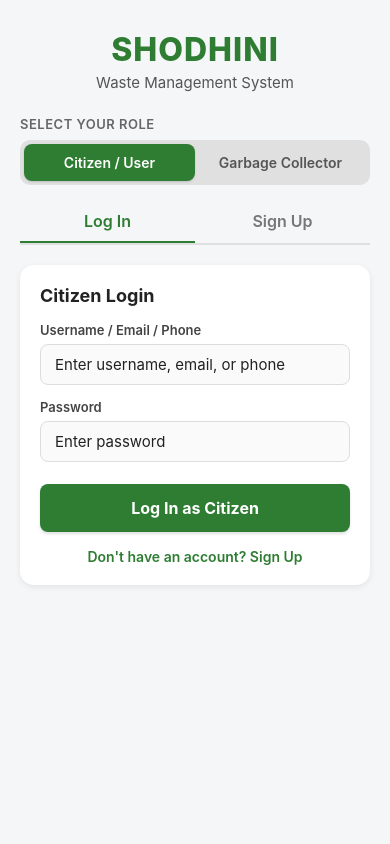
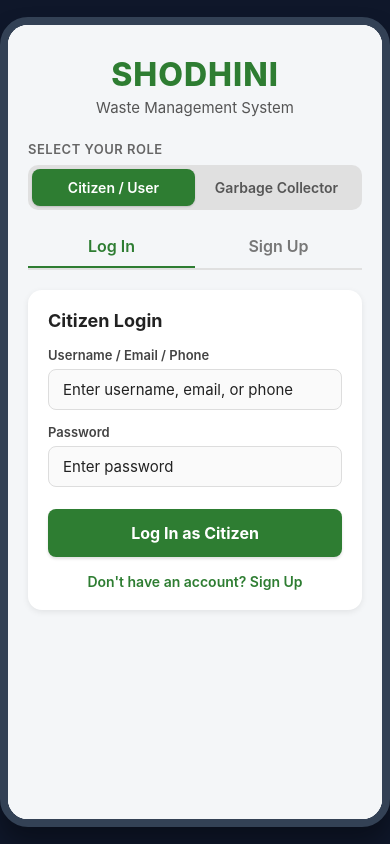
Before and after one commit to Aryan-Harmalkar/SHODHINI, a React Native app: screen / in a window 390 px wide. Built offline with nearby package versions, Linux system fonts and the light colour scheme.

Commit message:
improvements

```diff
--- a/App.js
+++ b/App.jsx
@@ -1,6 +1,13 @@
 import React, { useState, useEffect } from 'react';
 import { StatusBar } from 'expo-status-bar';
-import { SafeAreaView, StyleSheet, View, ActivityIndicator, Text } from 'react-native';
+import {
+  SafeAreaView,
+  StyleSheet,
+  View,
+  ActivityIndicator,
+  Text,
+  Platform,
+} from 'react-native';
 import HomeScreen from './screens/HomeScreen';
 import AuthScreen from './screens/AuthScreen';
 import { initDatabase, getCurrentUser, logoutUser } from './db/database';
@@ -42,7 +49,11 @@ export default function App() {
     );
   }
 
+  const isWeb = Platform.OS === 'web';
+
   return (
+    <View style={isWeb ? styles.webOuterCanvas : styles.nativeContainer}>
+      <View style={isWeb ? styles.mobileFrame : styles.nativeContainer}>
         <SafeAreaView style={styles.safeArea}>
           <StatusBar style="dark" />
           {currentUser ? (
@@ -51,10 +62,40 @@ export default function App() {
             <AuthScreen onAuthSuccess={handleAuthSuccess} />
           )}
         </SafeAreaView>
+      </View>
+    </View>
   );
 }
 
 const styles = StyleSheet.create({
+  nativeContainer: {
+    flex: 1,
+    backgroundColor: '#ffffff',
+  },
+  webOuterCanvas: {
+    flex: 1,
+    backgroundColor: '#0f172a', // Sleek dark backdrop for desktop browser preview
+    alignItems: 'center',
+    justifyContent: 'center',
+    minHeight: '100vh',
+    paddingVertical: 16,
+  },
+  mobileFrame: {
+    width: '100%',
+    maxWidth: 440, // Standard modern smartphone width (iPhone Pro Max / Galaxy S)
+    height: '96vh',
+    maxHeight: 900,
+    backgroundColor: '#ffffff',
+    borderRadius: 28,
+    overflow: 'hidden',
+    borderWidth: 8,
+    borderColor: '#334155', // Smartphone bezel mockup
+    shadowColor: '#000',
+    shadowOffset: { width: 0, height: 16 },
+    shadowOpacity: 0.35,
+    shadowRadius: 24,
+    elevation: 12,
+  },
   safeArea: {
     flex: 1,
     backgroundColor: '#ffffff',
```
Also changed, not shown: components/Sidebar.jsx (renamed from components/Sidebar.js), screens/AuthScreen.jsx (renamed from screens/AuthScreen.js), screens/FileComplaintScreen.jsx (renamed from screens/FileComplaintScreen.js), screens/HomeScreen.jsx (renamed from screens/HomeScreen.js), screens/MyComplaintsScreen.jsx (renamed from screens/MyComplaintsScreen.js), screens/RecycleScreen.jsx (renamed from screens/RecycleScreen.js), screens/WastePickupScreen.jsx (renamed from screens/WastePickupScreen.js), 1 other file (tests, documents, lock files or other folders). Lines whose indentation alone changed are shown as unchanged.
